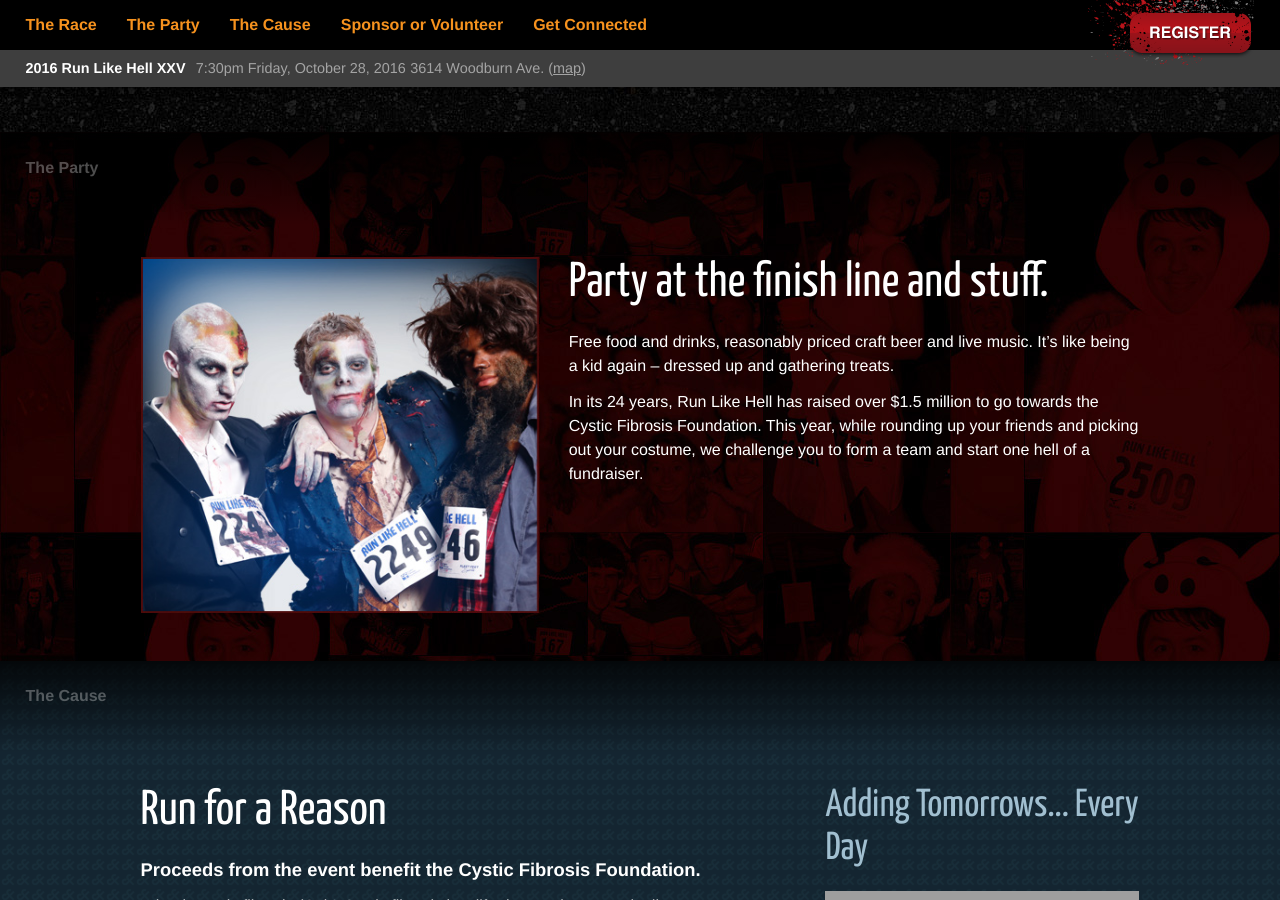
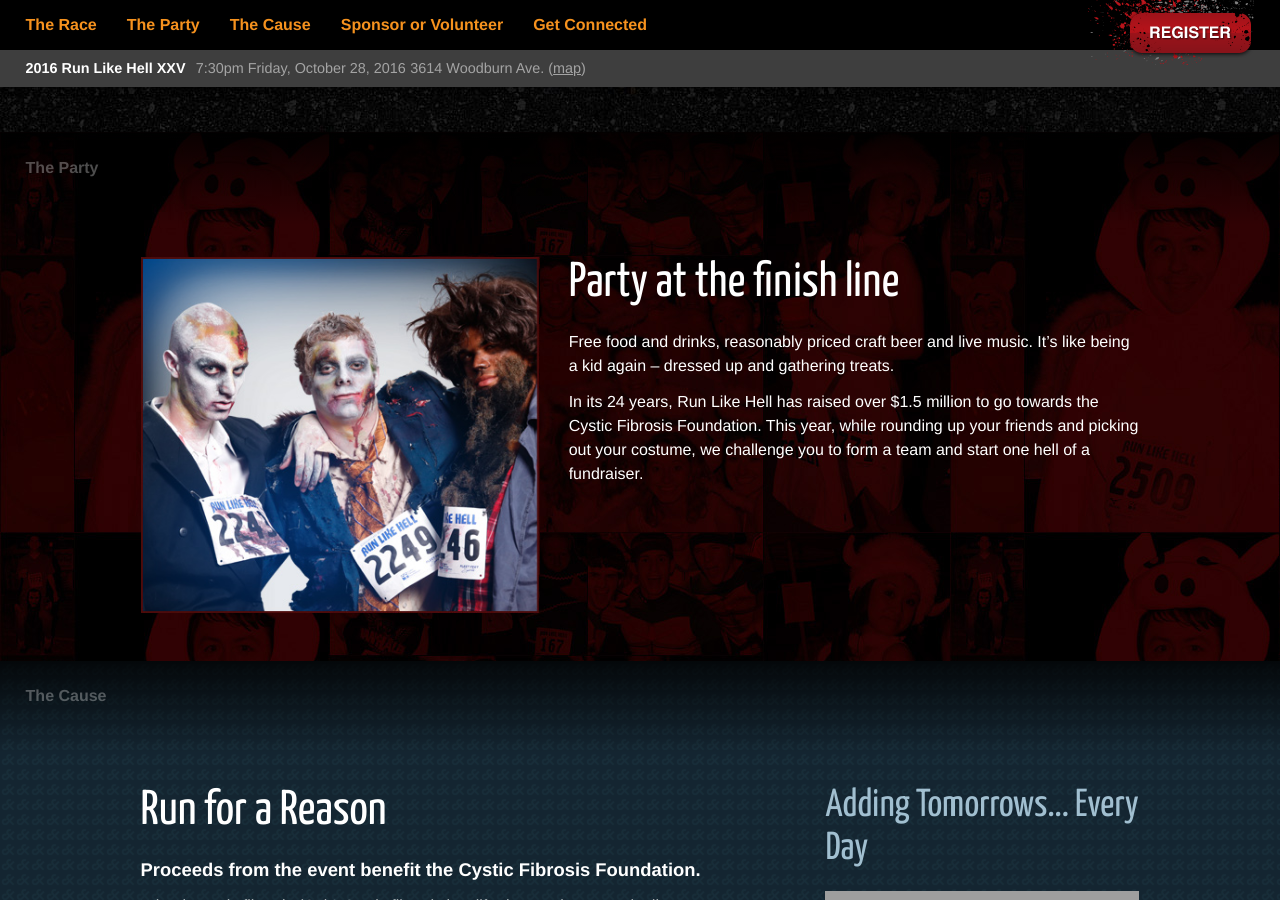
Before and after one commit to ample/cincyrunlikehell-com, a Jekyll site: the page built from index.html, in a window 1280 px wide and 900 px high, scrolled down 946 px. Built offline with Jekyll 4.4.1, drawn with Linux system fonts in a browser that asks for light colours; nearby versions of some CDN libraries; grey boxes are pictures that could not be loaded.

Commit message:
Update party.html

```diff
--- a/_includes/party.html
+++ b/_includes/party.html
@@ -5,7 +5,7 @@
       <img alt="Dressed to Impress" src="{{ '/images/party_group.jpg' | prepend: site.baseurl }}" class="img-responsive">
     </div>
     <div class="col-r">
-      <h3>Party at the finish line and stuff.</h3>
+      <h3>Party at the finish line</h3>
       <p>Free food and drinks, reasonably priced craft beer and live music. It’s like being a kid again – dressed up and gathering treats.</p>
       <p>In its 24 years, Run Like Hell has raised over $1.5 million to go towards the Cystic Fibrosis Foundation. This year, while rounding up your friends and picking out your costume, we challenge you to form a team and start one hell of a fundraiser.</p>
     </div>
```
